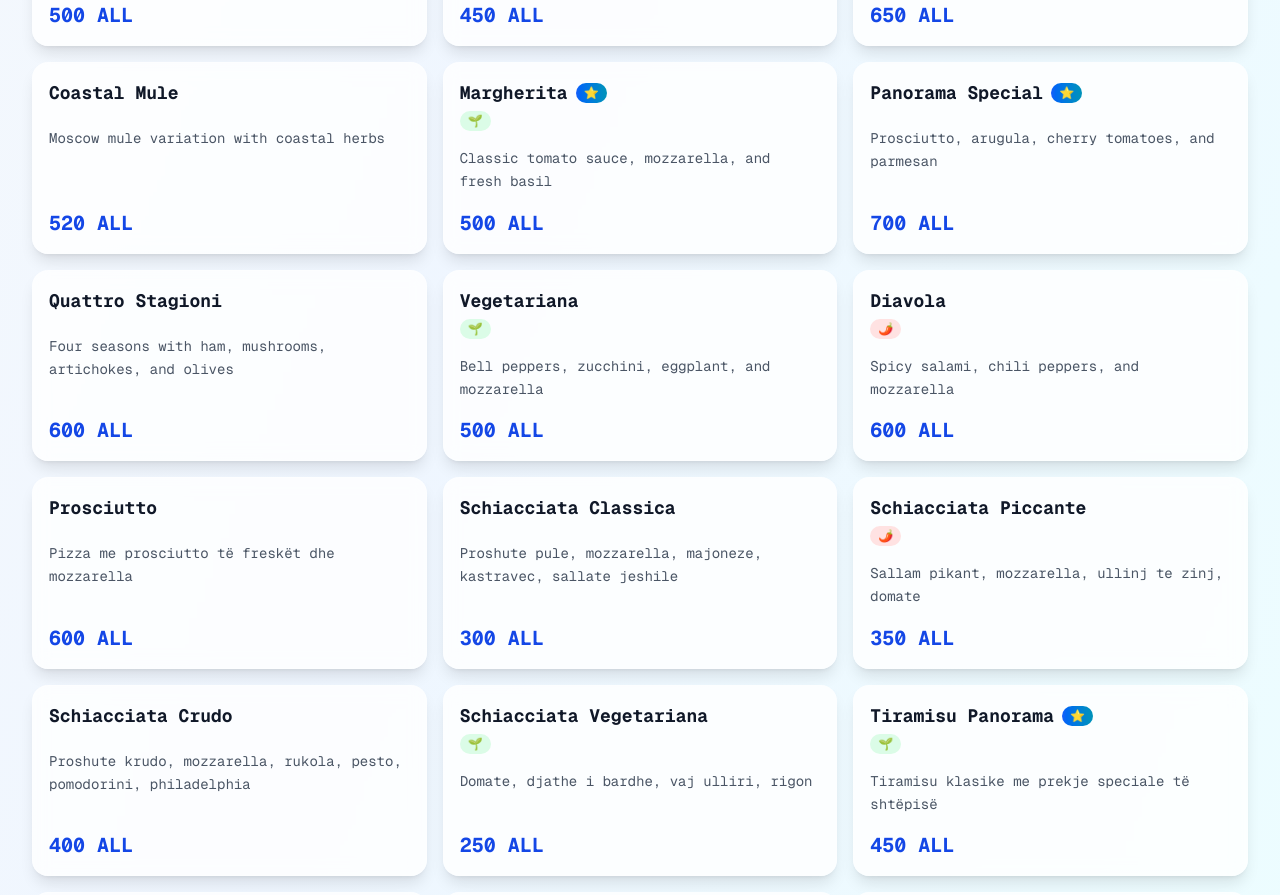
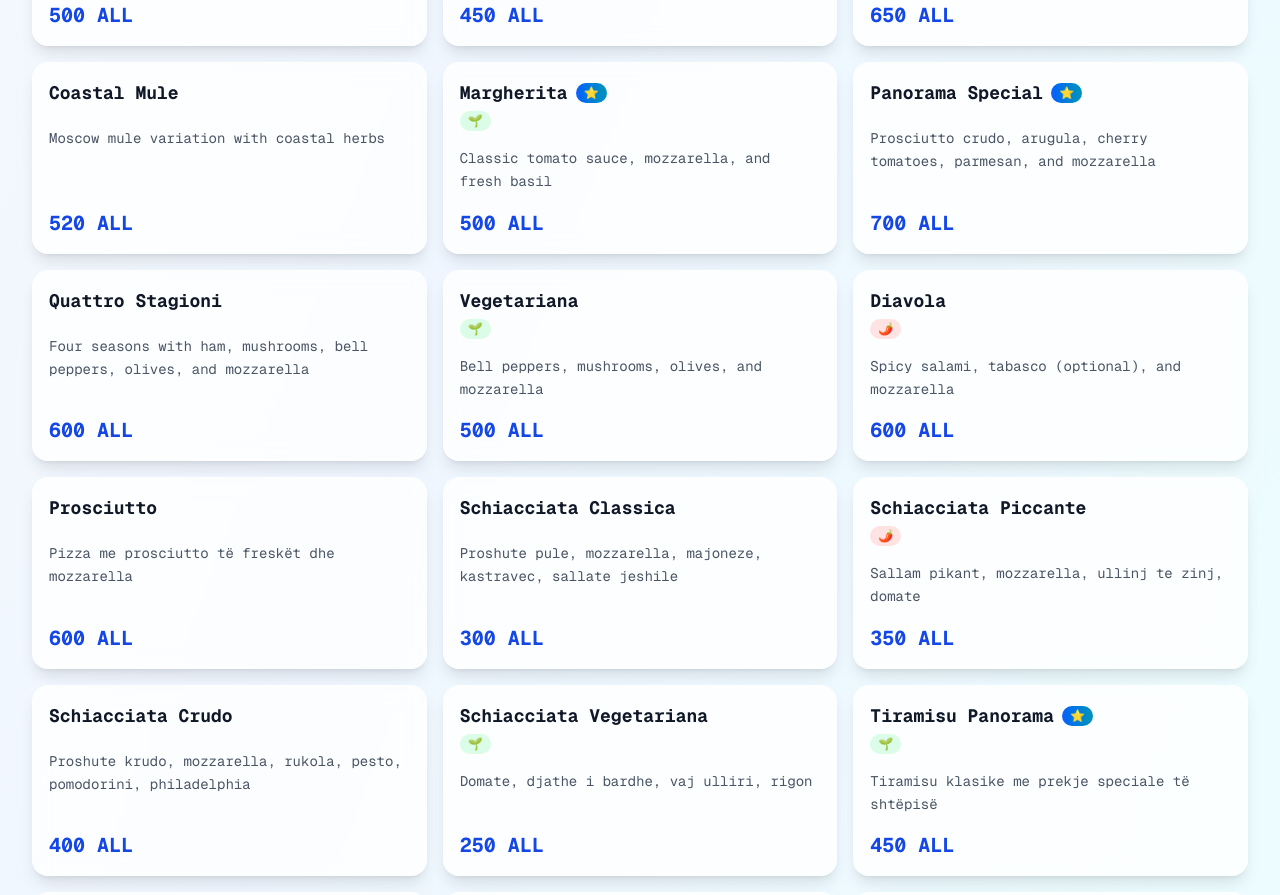
Before and after one commit to juxhinxhihani/panorama-rooftop, a Next.js app: page /menu in a window 1280 px wide. Shown: the part 1880-2775 px from the top of the page. Built offline with nearby package versions, Linux system fonts and the light colour scheme.

Commit message:
Update pizza descriptions in language context

```diff
--- a/src/contexts/LanguageContext.tsx
+++ b/src/contexts/LanguageContext.tsx
@@ -110,11 +110,11 @@ const translations: Record<Language, Record<string, string>> = {
 
     // Pizza
     pizzaMargherita: 'Classic tomato sauce, mozzarella, and fresh basil',
-    pizzaPanorama: 'Prosciutto, arugula, cherry tomatoes, and parmesan',
-    pizzaQuattro: 'Four seasons with ham, mushrooms, artichokes, and olives',
-    pizzaProsciutto: 'Prosciutto di Parma and mushrooms',
-    pizzaVegetarian: 'Bell peppers, zucchini, eggplant, and mozzarella',
-    pizzaDiavola: 'Spicy salami, chili peppers, and mozzarella',
+    pizzaPanorama: 'Prosciutto crudo, arugula, cherry tomatoes, parmesan, and mozzarella',
+    pizzaQuattro: 'Four seasons with ham, mushrooms, bell peppers, olives, and mozzarella',
+    pizzaProsciutto: 'Chicken or pork prosciutto with mozzarella',
+    pizzaVegetarian: 'Bell peppers, mushrooms, olives, and mozzarella',
+    pizzaDiavola: 'Spicy salami, tabasco (optional), and mozzarella',
 
     // Burgers
     burgerPanorama: 'Angus beef, caramelized onions, bacon, and special sauce',
@@ -252,11 +252,11 @@ const translations: Record<Language, Record<string, string>> = {
 
     // Pizza
     pizzaMargherita: 'Salcë domatesh klasike, mozzarella dhe borzilok i freskët',
-    pizzaPanorama: 'Proshutë, rucola, domate qershi dhe parmesan',
-    pizzaQuattro: 'Katër stinë me proshutë, kërpudha, anginare dhe ullinj',
-    pizzaProsciutto: 'Prosciutto di Parma dhe kërpudha',
-    pizzaVegetarian: 'Speca, kungull, patëllxhan dhe mozzarella',
-    pizzaDiavola: 'Sallam djegës, spec djegës dhe mozzarella',
+    pizzaPanorama: 'Proshutë krudo, rucola, pomodorini, parmigiano dhe mozzarella',
+    pizzaQuattro: 'Katër stinë me proshutë, kërpudha, speca, ullinj dhe mozzarella',
+    pizzaProsciutto: 'Proshutë pule ose derri me mozzarella',
+    pizzaVegetarian: 'Speca, kërpudha, ullinj dhe mozzarella',
+    pizzaDiavola: 'Sallam pikant, tabasco sipas dëshirës dhe mozzarella',
 
     // Burgers
     burgerPanorama: 'Mish Angus, qepë të karamelizuara, proshutë dhe salcë speciale',
@@ -394,11 +394,11 @@ const translations: Record<Language, Record<string, string>> = {
 
     // Pizza
     pizzaMargherita: 'Salsa di pomodoro classica, mozzarella e basilico fresco',
-    pizzaPanorama: 'Prosciutto, rucola, pomodorini e parmigiano',
-    pizzaQuattro: 'Quattro stagioni con prosciutto, funghi, carciofi e olive',
-    pizzaProsciutto: 'Prosciutto di Parma e funghi',
-    pizzaVegetarian: 'Peperoni, zucchine, melanzane e mozzarella',
-    pizzaDiavola: 'Salame piccante, peperoncini e mozzarella',
+    pizzaPanorama: 'Prosciutto crudo, rucola, pomodorini, parmigiano e mozzarella',
+    pizzaQuattro: 'Quattro stagioni con prosciutto, funghi, peperoni, olive e mozzarella',
+    pizzaProsciutto: 'Prosciutto di pollo o maiale con mozzarella',
+    pizzaVegetarian: 'Peperoni, funghi, olive e mozzarella',
+    pizzaDiavola: 'Salame piccante, tabasco (opzionale) e mozzarella',
 
     // Burgers
     burgerPanorama: 'Manzo Angus, cipolle caramellate, pancetta e salsa speciale',
```
